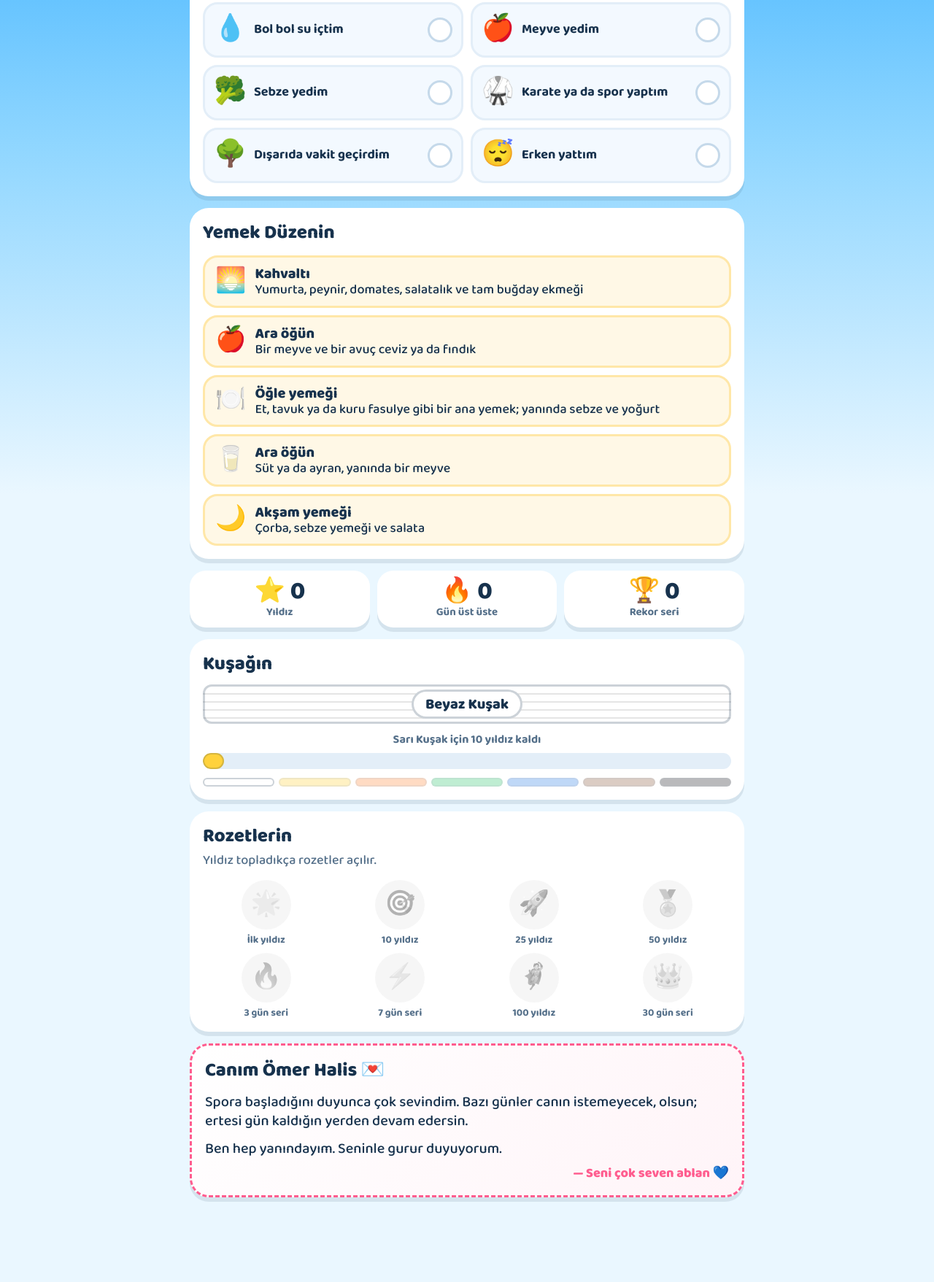
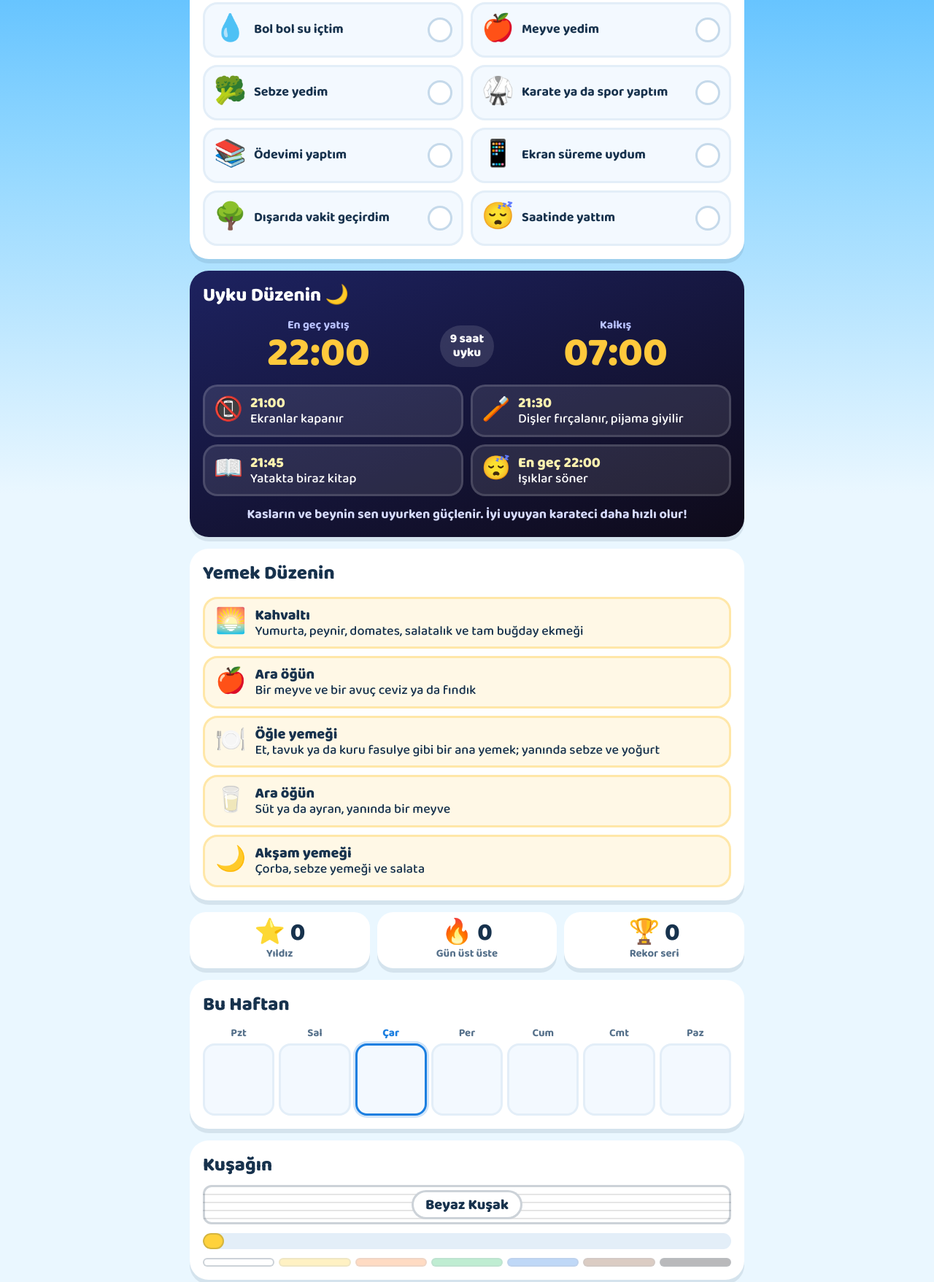
Before and after one commit to fefezey/git-laki, a plain HTML site: page omer.html in a window 1280 px wide. Shown: the part 1023-2780 px from the top of the page at 73% size. Before the commit the page ends 2728 px from the top, so only its background shows below. Drawn offline with Linux system fonts and the light colour scheme.

Commit message:
Ömer sayfası: uyku düzeni, haftalık takvim ve yeni sorumluluklar
Gece temalı uyku düzeni (en geç 22:00), pazartesiden pazara haftalık takvim,
ödev ve ekran süresi sorumlulukları. Kuşak altındaki 'yıldız kaldı' yazısı kaldırıldı.

Co-Authored-By: Claude Fable 5.2 <noreply@anthropic.com>

```diff
--- a/omer.html
+++ b/omer.html
@@ -91,12 +91,12 @@
   /* Kaydırdıkça beliren bölümler */
   .js .reveal { opacity: 0; transform: translateY(70px) scale(.92); transition: opacity .55s, transform .7s cubic-bezier(.2,1.3,.4,1); }
   .js .reveal.in { opacity: 1; transform: none; }
-  .js .reveal:not(.settled) :is(.mission, .meal, .stat, .badge) {
+  .js .reveal:not(.settled) :is(.mission, .meal, .step, .stat, .badge) {
     opacity: 0; transform: translateY(26px) scale(.8);
     transition: opacity .4s, transform .5s cubic-bezier(.3,1.6,.5,1);
     transition-delay: calc(var(--i, 0) * 80ms + 180ms);
   }
-  .js .reveal.in:not(.settled) :is(.mission, .meal, .stat, .badge) { opacity: 1; transform: none; }
+  .js .reveal.in:not(.settled) :is(.mission, .meal, .step, .stat, .badge) { opacity: 1; transform: none; }
   .js .stats.reveal { transform: none; }
 
   /* Sayaçlar */
@@ -125,12 +125,10 @@
     background: #fff; color: var(--ink); font-weight: 800; font-size: 20px; line-height: 1;
     padding: 7px 16px; border-radius: 99px; border: 3px solid rgba(23,50,77,.22);
   }
-  .level-row { display: flex; justify-content: center; margin-top: 12px; }
   .belts { display: flex; gap: 6px; margin-top: 12px; }
   .belts i { flex: 1; height: 12px; border-radius: 99px; border: 2px solid rgba(23,50,77,.22); opacity: .3; }
   .belts i.on { opacity: 1; }
-  .level-row small { color: var(--ink-soft); font-weight: 700; font-size: 16px; text-align: center; }
-  .bar { height: 22px; background: var(--line); border-radius: 99px; overflow: hidden; margin-top: 8px; }
+  .bar { height: 22px; background: var(--line); border-radius: 99px; overflow: hidden; margin-top: 12px; }
   .bar i { display: block; height: 100%; width: 0; border-radius: 99px; background: var(--sun); box-shadow: inset 0 0 0 2px rgba(23,50,77,.18); transition: background-color .5s, width .5s cubic-bezier(.3,1.4,.5,1); }
 
   /* Görevler */
@@ -150,6 +148,22 @@
   }
   .mission[aria-pressed="true"] { background: #e3f9ec; border-color: var(--green); }
   .mission[aria-pressed="true"] .tick { background: var(--green); border-color: var(--green-deep); color: #fff; animation: pop .4s; }
+  /* Uyku düzeni */
+  .sleep { background: linear-gradient(160deg, #1d2260, #0e0a19); color: #fff; }
+  .sleep h2 { margin-bottom: 14px; }
+  .clock { display: grid; grid-template-columns: 1fr auto 1fr; align-items: center; gap: 8px; text-align: center; margin-bottom: 14px; }
+  .clock small { display: block; font-size: 16px; font-weight: 700; color: #b9c2ff; }
+  .clock b { display: block; font-size: clamp(38px, 11vw, 56px); font-weight: 800; line-height: 1; color: var(--sun); }
+  .clock .zz { font-weight: 800; font-size: 17px; line-height: 1.1; padding: 10px 14px; border-radius: 99px; background: rgba(255,255,255,.12); }
+  .steps { display: grid; grid-template-columns: repeat(2, 1fr); gap: 10px; }
+  .step {
+    display: flex; align-items: center; gap: 10px; background: rgba(255,255,255,.10);
+    border: 3px solid rgba(255,255,255,.14); border-radius: 20px; padding: 10px 12px; font-weight: 500; line-height: 1.2;
+  }
+  .step .emo { font-size: 32px; flex: none; }
+  .step b { display: block; font-weight: 800; font-size: 20px; color: #fff3b0; }
+  .why { margin: 14px 0 0; text-align: center; font-weight: 700; color: #d7dcff; }
+
   /* Yemek düzeni */
   .card h2:has(+ .meals) { margin-bottom: 14px; }
   .meals { display: grid; gap: 10px; }
@@ -159,6 +173,21 @@
   }
   .meal .emo { font-size: 34px; flex: none; }
   .meal b { display: block; font-weight: 800; font-size: 20px; }
+
+  /* Haftalık takvim */
+  .card h2:has(+ .week) { margin-bottom: 12px; }
+  .week { display: grid; grid-template-columns: repeat(7, 1fr); gap: 6px; }
+  .day { text-align: center; }
+  .day .dn { display: block; font-size: 15px; font-weight: 700; color: var(--ink-soft); margin-bottom: 4px; }
+  .day .box {
+    display: grid; place-items: center; aspect-ratio: 1; border-radius: 16px;
+    background: #f3f9ff; border: 3px solid var(--line); font-size: clamp(15px, 4.6vw, 26px); font-weight: 800; color: var(--ink-soft);
+  }
+  .day.ok .box { background: #e3f9ec; border-color: var(--green); }
+  .day.miss .box { background: #f1f3f6; border-color: #d5dbe3; color: #a9b4c2; }
+  .day.today .dn { color: var(--sky-deep); font-weight: 800; }
+  .day.today .box { border-color: var(--sky-deep); box-shadow: 0 0 0 3px rgba(28,127,224,.2); }
+  .day.today.ok .box { border-color: var(--green-deep); box-shadow: 0 0 0 3px rgba(47,197,109,.25); }
 
   /* Rozetler */
   .badges { display: grid; grid-template-columns: repeat(4, 1fr); gap: 10px; }
@@ -184,11 +213,11 @@
   .toast.show { transform: translate(-50%, 0); }
 
   @media (max-width: 520px) {
-    .missions { grid-template-columns: 1fr; }
+    .missions, .steps { grid-template-columns: 1fr; }
   }
   @media (prefers-reduced-motion: reduce) {
     *, *::before { animation: none !important; transition: none !important; }
-    .js .reveal, .js .reveal:not(.settled) :is(.mission, .meal, .stat, .badge) { opacity: 1; transform: none; }
+    .js .reveal, .js .reveal:not(.settled) :is(.mission, .meal, .step, .stat, .badge) { opacity: 1; transform: none; }
     .hero { --p: 0 !important; }
   }
 </style>
@@ -211,6 +240,22 @@
     <div class="missions" id="missions"></div>
   </section>
 
+  <section class="card sleep reveal">
+    <h2>Uyku Düzenin 🌙</h2>
+    <div class="clock">
+      <div><small>En geç yatış</small><b>22:00</b></div>
+      <div class="zz">9 saat<br>uyku</div>
+      <div><small>Kalkış</small><b>07:00</b></div>
+    </div>
+    <div class="steps">
+      <div class="step"><span class="emo">📵</span><div><b>21:00</b>Ekranlar kapanır</div></div>
+      <div class="step"><span class="emo">🪥</span><div><b>21:30</b>Dişler fırçalanır, pijama giyilir</div></div>
+      <div class="step"><span class="emo">📖</span><div><b>21:45</b>Yatakta biraz kitap</div></div>
+      <div class="step"><span class="emo">😴</span><div><b>En geç 22:00</b>Işıklar söner</div></div>
+    </div>
+    <p class="why">Kasların ve beynin sen uyurken güçlenir. İyi uyuyan karateci daha hızlı olur!</p>
+  </section>
+
   <section class="card reveal">
     <h2>Yemek Düzenin</h2>
     <div class="meals">
@@ -229,9 +274,13 @@
   </section>
 
   <section class="card reveal">
+    <h2>Bu Haftan</h2>
+    <div class="week" id="week"></div>
+  </section>
+
+  <section class="card reveal">
     <h2>Kuşağın</h2>
     <div class="belt" id="belt"><span id="levelName">Beyaz Kuşak</span></div>
-    <div class="level-row"><small id="levelNext"></small></div>
     <div class="bar"><i id="levelBar"></i></div>
     <div class="belts" id="belts" aria-hidden="true"></div>
   </section>
@@ -260,8 +309,10 @@
     { id: 'meyve',  emo: '🍎', txt: 'Meyve yedim' },
     { id: 'sebze',  emo: '🥦', txt: 'Sebze yedim' },
     { id: 'spor',   emo: '🥋', txt: 'Karate ya da spor yaptım' },
+    { id: 'odev',   emo: '📚', txt: 'Ödevimi yaptım' },
+    { id: 'ekran',  emo: '📱', txt: 'Ekran süreme uydum' },
     { id: 'disari', emo: '🌳', txt: 'Dışarıda vakit geçirdim' },
-    { id: 'uyku',   emo: '😴', txt: 'Erken yattım' }
+    { id: 'uyku',   emo: '😴', txt: 'Saatinde yattım' }
   ];
   var LEVELS = [
     { at: 0,   name: 'Beyaz Kuşak',     color: '#ffffff' },
@@ -293,12 +344,18 @@
   var y = new Date(); y.setDate(y.getDate() - 1);
   var yesterday = dayKey(y);
 
-  var state = { stars: 0, streak: 0, best: 0, date: today, done: {}, goalDate: '' };
+  var state = { stars: 0, streak: 0, best: 0, date: today, done: {}, goalDate: '', hist: {}, since: '' };
   try {
     var saved = JSON.parse(localStorage.getItem(KEY));
     if (saved && typeof saved === 'object') for (var k in state) if (k in saved) state[k] = saved[k];
   } catch (e) {}
-  if (state.date !== today) { state.date = today; state.done = {}; }
+  if (!state.hist || typeof state.hist !== 'object') state.hist = {};
+  function countDone(d) { var n = 0; for (var k in d) if (d[k]) n++; return n; }
+  if (!state.since) state.since = state.date || today;
+  if (state.date !== today) {
+    if (!(state.date in state.hist)) state.hist[state.date] = countDone(state.done);
+    state.date = today; state.done = {};
+  }
   if (state.goalDate !== today && state.goalDate !== yesterday) state.streak = 0;
   function save() { try { localStorage.setItem(KEY, JSON.stringify(state)); } catch (e) {} }
 
@@ -328,7 +385,34 @@
     for (var i = 0; i < LEVELS.length; i++) if (state.stars >= LEVELS[i].at) li = i;
     return li;
   }
-  function doneCount() { var n = 0; for (var k in state.done) if (state.done[k]) n++; return n; }
+  function doneCount() { return countDone(state.done); }
+
+  /* ---- Haftalık takvim ---- */
+  var DAYS = ['Pzt', 'Sal', 'Çar', 'Per', 'Cum', 'Cmt', 'Paz'];
+  function keyTime(k) { var a = String(k).split('-'); return new Date(+a[0], a[1] - 1, +a[2]).getTime(); }
+  var weekEl = $('week'), now = new Date();
+  var monday = new Date(now.getFullYear(), now.getMonth(), now.getDate() - (now.getDay() + 6) % 7);
+  DAYS.forEach(function (name, i) {
+    var d = new Date(monday.getFullYear(), monday.getMonth(), monday.getDate() + i);
+    var el = document.createElement('div');
+    el.className = 'day'; el.dataset.key = dayKey(d);
+    el.innerHTML = '<span class="dn">' + name + '</span><span class="box"></span>';
+    weekEl.appendChild(el);
+  });
+  function renderWeek() {
+    var tToday = keyTime(today), tSince = keyTime(state.since);
+    [].forEach.call(weekEl.children, function (el) {
+      var k = el.dataset.key, t = keyTime(k), n = state.hist[k] || 0, cls = 'day', mark = '', label;
+      if (t === tToday) cls += ' today';
+      if (n >= DAILY_GOAL) { cls += ' ok'; mark = '⭐'; label = 'yapıldı'; }
+      else if (t > tToday) { label = 'daha gelmedi'; }
+      else if (t === tToday) { mark = n ? n + '/' + DAILY_GOAL : ''; label = 'bugün'; }
+      else if (t < tSince) { label = 'kayıt yok'; }
+      else { cls += ' miss'; mark = '✕'; label = 'kaçırıldı'; }
+      el.className = cls; el.lastChild.textContent = mark;
+      el.setAttribute('aria-label', el.firstChild.textContent + ': ' + label);
+    });
+  }
 
   function render() {
     $('stars').textContent = state.stars;
@@ -337,6 +421,8 @@
     [].forEach.call(missionsEl.children, function (b) {
       b.setAttribute('aria-pressed', state.done[b.dataset.id] ? 'true' : 'false');
     });
+    state.hist[today] = doneCount();
+    renderWeek();
     var li = levelIndex();
     var cur = LEVELS[li], next = LEVELS[li + 1];
     $('levelName').textContent = cur.name;
@@ -344,10 +430,8 @@
     $('levelBar').style.backgroundColor = (next || cur).color;
     [].forEach.call($('belts').children, function (b, i) { b.classList.toggle('on', i <= li); });
     if (next) {
-      $('levelNext').textContent = next.name + ' için ' + (next.at - state.stars) + ' yıldız kaldı';
       $('levelBar').style.width = Math.max(4, (state.stars - cur.at) / (next.at - cur.at) * 100) + '%';
     } else {
-      $('levelNext').textContent = 'En yüksek kuşak! Ustasın!';
       $('levelBar').style.width = '100%';
     }
     [].forEach.call(badgesEl.children, function (d, i) { d.classList.toggle('on', BADGES[i].ok(state)); });
@@ -375,7 +459,7 @@
       if (levelIndex() > beltBefore) { confetti(220); msg = '🥋 ' + LEVELS[levelIndex()].name + ' oldun! Tebrikler!'; }
       toast(msg || pick(PRAISE));
     }
-    save(); render();
+    render(); save();
   }
 
   function toggle(id) {
@@ -423,7 +507,7 @@
     if (!hidden.length) { removeEventListener('scroll', reveal); removeEventListener('resize', reveal); clearInterval(poll); }
   }
   hidden.forEach(function (el) {
-    [].forEach.call(el.querySelectorAll('.mission, .meal, .stat, .badge'), function (c, i) { c.style.setProperty('--i', i); });
+    [].forEach.call(el.querySelectorAll('.mission, .meal, .step, .stat, .badge'), function (c, i) { c.style.setProperty('--i', i); });
   });
   var hero = document.querySelector('.hero'), ticking = false;
   function shrink() {
@@ -437,7 +521,7 @@
   poll = setInterval(reveal, 400);
   reveal();
 
-  save(); render();
+  render(); save();
 })();
 </script>
 </body>
```
